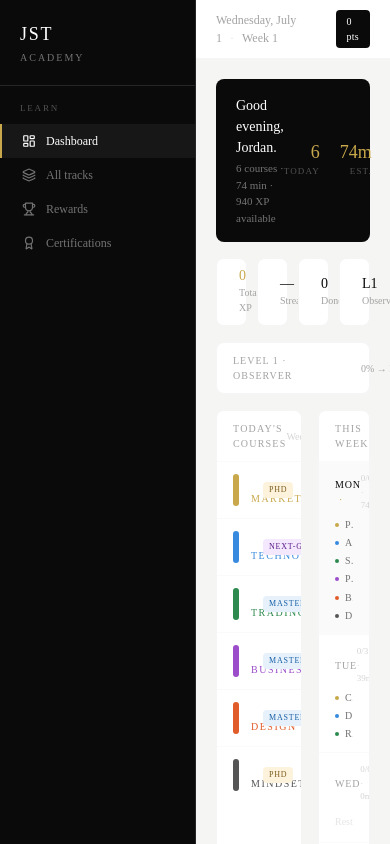
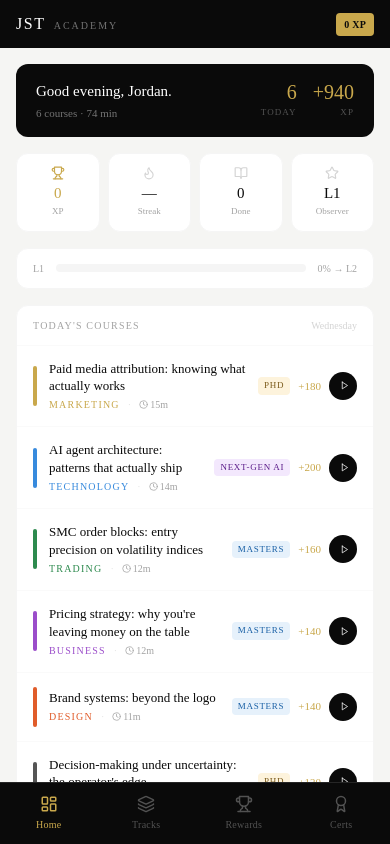
Before and after one commit to Jordan-sketch-hue/JS-ACADEMY, a Next.js app: page / in a window 390 px wide. Shown: the top 844 px of the page. Built offline with nearby package versions, Linux system fonts and the light colour scheme.

Commit message:
Fix mobile layout: single-column dashboard, bottom nav, top bar

```diff
--- a/src/app/page.tsx
+++ b/src/app/page.tsx
@@ -6,17 +6,11 @@ import { COURSES, TRACKS, LEVEL_COLORS, type Course } from '@/lib/courses'
 import { getProgress, isCourseCompleted, levelName, xpToNextLevel, type UserProgress } from '@/lib/progress'
 import { Clock, Play, CheckCircle, Flame, Trophy, BookOpen, Star } from 'lucide-react'
 
-function TrackDot({ track }: { track: string }) {
-  const t = TRACKS[track as keyof typeof TRACKS]
-  return <span style={{ color: t?.color }} className="text-[10px] font-medium tracking-[0.15em] uppercase">{t?.label ?? track}</span>
-}
-
 function LevelBadge({ level }: { level: string }) {
   const c = LEVEL_COLORS[level as keyof typeof LEVEL_COLORS] ?? { text: '#555', bg: '#f0f0ee' }
   return (
-    <span className="text-[8px] font-medium px-1.5 py-0.5 rounded tracking-[0.1em] uppercase flex-shrink-0" style={{ color: c.text, background: c.bg }}>
-      {level}
-    </span>
+    <span className="text-[9px] font-medium px-1.5 py-0.5 rounded tracking-[0.08em] uppercase flex-shrink-0"
+      style={{ color: c.text, background: c.bg }}>{level}</span>
   )
 }
 
@@ -24,30 +18,25 @@ function CourseRow({ course }: { course: Course }) {
   const done = isCourseCompleted(course.id)
   const track = TRACKS[course.track]
   return (
-    <Link
-      href={`/courses/${course.id}`}
-      className="flex items-center gap-3 px-4 py-3 hover:bg-neutral-50 transition-colors border-b border-neutral-50 last:border-0 group"
-    >
-      <div
-        className="w-1.5 h-8 rounded-full flex-shrink-0"
-        style={{ background: track?.color }}
-      />
+    <Link href={`/courses/${course.id}`}
+      className="flex items-center gap-3 px-4 py-3.5 hover:bg-neutral-50 active:bg-neutral-100 transition-colors border-b border-neutral-50 last:border-0 group">
+      <div className="w-1 h-10 rounded-full flex-shrink-0" style={{ background: track?.color }} />
       <div className="flex-1 min-w-0">
-        <div className="text-[12px] font-medium text-ink leading-tight truncate">{course.title}</div>
+        <div className="text-[13px] font-medium text-[#0a0a0a] leading-snug">{course.title}</div>
         <div className="flex items-center gap-2 mt-0.5">
-          <TrackDot track={course.track} />
-          <span className="text-[10px] text-neutral-300">·</span>
-          <span className="text-[10px] text-neutral-400 flex items-center gap-1">
-            <Clock size={9} />{course.duration}m
-          </span>
+          <span className="text-[10px] font-medium tracking-[0.12em] uppercase" style={{ color: track?.color }}>{track?.label}</span>
+          <span className="text-neutral-200 text-[10px]">·</span>
+          <span className="text-[10px] text-neutral-400 flex items-center gap-0.5"><Clock size={9} />{course.duration}m</span>
         </div>
       </div>
       <div className="flex items-center gap-2 flex-shrink-0">
         <LevelBadge level={course.level} />
-        <span className="text-[10px] text-gold font-medium">+{course.xp}</span>
+        <span className="text-[11px] text-[#c9a84c] font-medium">+{course.xp}</span>
         {done
-          ? <CheckCircle size={14} className="text-green-500" />
-          : <div className="w-6 h-6 bg-ink rounded-full flex items-center justify-center opacity-0 group-hover:opacity-100 transition-opacity"><Play size={8} className="text-white ml-0.5" /></div>
+          ? <CheckCircle size={15} className="text-green-500" />
+          : <div className="w-7 h-7 bg-[#0a0a0a] rounded-full flex items-center justify-center flex-shrink-0">
+              <Play size={9} className="text-white ml-0.5" />
+            </div>
         }
       </div>
     </Link>
@@ -67,8 +56,8 @@ export default function Dashboard() {
 
   useEffect(() => {
     setProgress(getProgress())
-    const interval = setInterval(() => setProgress(getProgress()), 2000)
-    return () => clearInterval(interval)
+    const i = setInterval(() => setProgress(getProgress()), 2000)
+    return () => clearInterval(i)
   }, [])
 
   const completed = progress?.completedCourses.filter(c => c.completedAt).length ?? 0
@@ -86,94 +75,66 @@ export default function Dashboard() {
 
   return (
     <Shell>
-      {/* Topbar */}
-      <div className="bg-white border-b border-neutral-100 px-5 py-2.5 flex items-center justify-between flex-shrink-0">
-        <div className="text-[12px] text-neutral-400">
-          {today.toLocaleDateString('en-US', { weekday: 'long', month: 'long', day: 'numeric' })}
-          <span className="mx-2 text-neutral-200">·</span>Week 1
+      <div className="p-4 md:p-5 space-y-4">
+
+        {/* Hero */}
+        <div className="bg-[#0a0a0a] rounded-xl px-5 py-4 flex items-center justify-between">
+          <div>
+            <div className="text-white text-[15px] font-medium">Good {getTimeOfDay()}, Jordan.</div>
+            <div className="text-[11px] text-neutral-500 mt-0.5">{todayCourses.length} courses · {totalMin} min</div>
           </div>
-        <div className="flex items-center gap-3">
-          {streak > 0 && (
-            <div className="flex items-center gap-1 text-[11px] text-neutral-400">
-              <Flame size={12} className="text-gold" />{streak}-day streak
-            </div>
-          )}
-          <div className="bg-ink text-white text-[10px] font-medium px-2.5 py-1 rounded tracking-wide">{xp.toLocaleString()} pts</div>
-        </div>
-      </div>
-
-      <div className="flex-1 overflow-auto">
-        <div className="p-5 max-w-5xl">
-
-          {/* Hero — compact */}
-          <div className="bg-ink rounded-lg px-5 py-4 mb-4 flex items-center justify-between">
-            <div>
-              <div className="text-white text-[14px] font-medium">Good {getTimeOfDay()}, Jordan.</div>
-              <div className="text-[11px] text-neutral-500 mt-0.5">
-                {todayCourses.length} courses · {totalMin} min · {totalXpAvailable} XP available
-              </div>
-            </div>
-            <div className="flex gap-5">
+          <div className="flex gap-4">
             {[
               { val: todayCourses.length, label: 'Today' },
-                { val: `${totalMin}m`, label: 'Est.' },
               { val: `+${totalXpAvailable}`, label: 'XP' },
             ].map(({ val, label }) => (
               <div key={label} className="text-right">
-                  <div className="text-gold text-lg font-medium leading-none">{val}</div>
+                <div className="text-[#c9a84c] text-xl font-medium leading-none">{val}</div>
                 <div className="text-[9px] text-neutral-600 tracking-[0.12em] uppercase mt-1">{label}</div>
               </div>
             ))}
           </div>
         </div>
 
-          {/* Stats row */}
-          <div className="grid grid-cols-4 gap-2.5 mb-4">
+        {/* Stats */}
+        <div className="grid grid-cols-4 gap-2">
           {[
-              { icon: Trophy, val: xp.toLocaleString(), label: 'Total XP', gold: true },
+            { icon: Trophy, val: xp.toLocaleString(), label: 'XP', gold: true },
             { icon: Flame, val: streak || '—', label: 'Streak', gold: false },
             { icon: BookOpen, val: completed, label: 'Done', gold: false },
             { icon: Star, val: `L${level}`, label: levelName(level), gold: false },
           ].map(({ icon: Icon, val, label, gold }) => (
-              <div key={label} className="bg-white border border-neutral-100 rounded-lg px-3 py-2.5 flex items-center gap-2.5">
-                <Icon size={14} className={gold ? 'text-gold' : 'text-neutral-300'} />
-                <div>
-                  <div className={`text-[14px] font-medium leading-none ${gold ? 'text-gold' : 'text-ink'}`}>{val}</div>
-                  <div className="text-[10px] text-neutral-400 mt-0.5">{label}</div>
-                </div>
+            <div key={label} className="bg-white border border-neutral-100 rounded-xl p-3 flex flex-col items-center text-center">
+              <Icon size={14} className={gold ? 'text-[#c9a84c]' : 'text-neutral-300'} />
+              <div className={`text-[15px] font-medium mt-1.5 leading-none ${gold ? 'text-[#c9a84c]' : 'text-[#0a0a0a]'}`}>{val}</div>
+              <div className="text-[9px] text-neutral-400 mt-1 truncate w-full">{label}</div>
             </div>
           ))}
         </div>
 
         {/* XP bar */}
-          <div className="bg-white border border-neutral-100 rounded-lg px-4 py-2.5 mb-4 flex items-center gap-4">
-            <div className="text-[10px] text-neutral-400 tracking-[0.1em] uppercase w-24 flex-shrink-0">Level {level} · {levelName(level)}</div>
-            <div className="flex-1 bg-neutral-100 rounded h-1.5 overflow-hidden">
-              <div className="h-full bg-gold rounded transition-all duration-700" style={{ width: `${pct}%` }} />
+        <div className="bg-white border border-neutral-100 rounded-xl px-4 py-3 flex items-center gap-3">
+          <span className="text-[10px] text-neutral-400 flex-shrink-0">L{level}</span>
+          <div className="flex-1 bg-neutral-100 rounded h-2 overflow-hidden">
+            <div className="h-full bg-[#c9a84c] rounded transition-all duration-700" style={{ width: `${pct}%` }} />
           </div>
-            <div className="text-[10px] text-neutral-400 flex-shrink-0">{pct}% → L{level + 1}</div>
+          <span className="text-[10px] text-neutral-400 flex-shrink-0">{pct}% → L{level + 1}</span>
         </div>
 
-          {/* Two column layout: today's courses + week schedule */}
-          <div className="grid grid-cols-5 gap-4">
-
-            {/* Today's courses — takes 3 cols */}
-            <div className="col-span-3 bg-white border border-neutral-100 rounded-lg overflow-hidden">
-              <div className="px-4 py-2.5 border-b border-neutral-50 flex items-center justify-between">
+        {/* Today's courses */}
+        <div className="bg-white border border-neutral-100 rounded-xl overflow-hidden">
+          <div className="px-4 py-3 border-b border-neutral-50 flex items-center justify-between">
             <div className="text-[10px] font-medium tracking-[0.12em] uppercase text-neutral-400">Today's courses</div>
-                <div className="text-[10px] text-neutral-300">{today.toLocaleDateString('en-US', { weekday: 'long' })}</div>
+            <div className="text-[10px] text-neutral-300">
+              {today.toLocaleDateString('en-US', { weekday: 'long' })}
             </div>
-              {todayCourses.map(course => (
-                <CourseRow key={course.id} course={course} />
-              ))}
-              {todayCourses.length === 0 && (
-                <div className="px-4 py-6 text-[12px] text-neutral-300 text-center">No courses scheduled today</div>
-              )}
+          </div>
+          {todayCourses.map(c => <CourseRow key={c.id} course={c} />)}
         </div>
 
-            {/* Week schedule — takes 2 cols */}
-            <div className="col-span-2 bg-white border border-neutral-100 rounded-lg overflow-hidden">
-              <div className="px-4 py-2.5 border-b border-neutral-50">
+        {/* Week schedule */}
+        <div className="bg-white border border-neutral-100 rounded-xl overflow-hidden">
+          <div className="px-4 py-3 border-b border-neutral-50">
             <div className="text-[10px] font-medium tracking-[0.12em] uppercase text-neutral-400">This week</div>
           </div>
           {days.map(({ label, n }) => {
@@ -181,32 +142,28 @@ export default function Dashboard() {
             const isToday = n === activeDay
             const doneCount = dayCourses.filter(c => isCourseCompleted(c.id)).length
             return (
-                  <div key={n} className={`px-4 py-2.5 border-b border-neutral-50 last:border-0 ${isToday ? 'bg-neutral-50' : ''}`}>
-                    <div className="flex items-center justify-between mb-1">
-                      <span className={`text-[10px] font-medium tracking-[0.08em] uppercase ${isToday ? 'text-ink' : 'text-neutral-400'}`}>
-                        {label} {isToday && <span className="text-gold ml-1">·</span>}
+              <div key={n} className={`px-4 py-3 border-b border-neutral-50 last:border-0 ${isToday ? 'bg-neutral-50' : ''}`}>
+                <div className="flex items-center justify-between mb-1.5">
+                  <span className={`text-[11px] font-medium tracking-[0.08em] uppercase ${isToday ? 'text-[#0a0a0a]' : 'text-neutral-400'}`}>
+                    {label}{isToday && <span className="text-[#c9a84c] ml-1.5">← today</span>}
                   </span>
-                      <span className="text-[9px] text-neutral-300">
-                        {doneCount}/{dayCourses.length} · {dayCourses.reduce((s, c) => s + c.duration, 0)}m
-                      </span>
+                  <span className="text-[10px] text-neutral-300">{doneCount}/{dayCourses.length} · {dayCourses.reduce((s, c) => s + c.duration, 0)}m</span>
                 </div>
-                    <div className="space-y-0.5">
+                <div className="space-y-1">
                   {dayCourses.map(c => (
-                        <Link key={c.id} href={`/courses/${c.id}`} className="flex items-center gap-1.5 hover:opacity-70">
-                          <span className="w-1 h-1 rounded-full flex-shrink-0" style={{ background: TRACKS[c.track]?.color }} />
-                          <span className="text-[10px] text-neutral-500 truncate leading-relaxed">{c.title.length > 32 ? c.title.slice(0, 32) + '…' : c.title}</span>
-                          {isCourseCompleted(c.id) && <CheckCircle size={9} className="text-green-400 flex-shrink-0" />}
+                    <Link key={c.id} href={`/courses/${c.id}`} className="flex items-center gap-1.5 active:opacity-60">
+                      <span className="w-1.5 h-1.5 rounded-full flex-shrink-0" style={{ background: TRACKS[c.track]?.color }} />
+                      <span className="text-[11px] text-neutral-500 leading-snug truncate">{c.title}</span>
+                      {isCourseCompleted(c.id) && <CheckCircle size={10} className="text-green-400 flex-shrink-0" />}
                     </Link>
                   ))}
-                      {dayCourses.length === 0 && <span className="text-[10px] text-neutral-200">Rest</span>}
+                  {dayCourses.length === 0 && <span className="text-[11px] text-neutral-300">Rest day</span>}
                 </div>
               </div>
             )
           })}
         </div>
-          </div>
 
-        </div>
       </div>
     </Shell>
   )
--- a/src/components/Shell.tsx
+++ b/src/components/Shell.tsx
@@ -1,10 +1,106 @@
-import Sidebar from './Sidebar'
+'use client'
+import { useEffect, useState } from 'react'
+import Link from 'next/link'
+import { usePathname } from 'next/navigation'
+import { LayoutDashboard, Layers, Trophy, Award, Flame } from 'lucide-react'
+import { getProgress, levelName, xpToNextLevel } from '@/lib/progress'
+
+const nav = [
+  { href: '/', label: 'Home', icon: LayoutDashboard },
+  { href: '/tracks', label: 'Tracks', icon: Layers },
+  { href: '/rewards', label: 'Rewards', icon: Trophy },
+  { href: '/certifications', label: 'Certs', icon: Award },
+]
 
 export default function Shell({ children }: { children: React.ReactNode }) {
+  const path = usePathname()
+  const [xp, setXp] = useState(0)
+  const [streak, setStreak] = useState(0)
+  const [level, setLevel] = useState(1)
+
+  useEffect(() => {
+    const p = getProgress()
+    setXp(p.xp); setStreak(p.streak); setLevel(p.level)
+    const i = setInterval(() => {
+      const p2 = getProgress()
+      setXp(p2.xp); setStreak(p2.streak); setLevel(p2.level)
+    }, 2000)
+    return () => clearInterval(i)
+  }, [])
+
+  const { pct } = xpToNextLevel(xp)
+
   return (
-    <div className="flex min-h-screen">
-      <Sidebar />
-      <main className="flex-1 overflow-auto">{children}</main>
+    <div className="flex h-screen overflow-hidden bg-[#f5f5f3]">
+
+      {/* Desktop sidebar */}
+      <aside className="hidden md:flex w-[180px] bg-[#0a0a0a] flex-col flex-shrink-0 border-r border-neutral-800">
+        <div className="px-5 py-5 border-b border-neutral-800">
+          <div className="text-white font-medium tracking-widest text-lg">JST</div>
+          <div className="text-[10px] text-neutral-500 tracking-[0.2em] uppercase mt-0.5">Academy</div>
+        </div>
+        <nav className="flex-1 py-3">
+          {nav.map(({ href, label, icon: Icon }) => {
+            const active = path === href
+            return (
+              <Link key={href} href={href}
+                className={`flex items-center gap-2.5 px-5 py-2.5 text-[12px] transition-colors ${
+                  active ? 'text-white border-l-2 border-[#c9a84c] bg-neutral-900' : 'text-neutral-500 hover:text-white hover:bg-neutral-900 border-l-2 border-transparent'
+                }`}>
+                <Icon size={13} />{label}
+              </Link>
+            )
+          })}
+        </nav>
+        <div className="px-5 py-4 border-t border-neutral-800">
+          {streak > 0 && (
+            <div className="flex items-center gap-1.5 mb-2">
+              <Flame size={12} className="text-[#c9a84c]" />
+              <span className="text-[10px] text-neutral-400">{streak}-day streak</span>
+            </div>
+          )}
+          <div className="flex justify-between mb-1">
+            <span className="text-[10px] text-neutral-500">L{level} · {levelName(level)}</span>
+            <span className="text-[10px] text-[#c9a84c]">{xp.toLocaleString()}</span>
+          </div>
+          <div className="bg-neutral-800 rounded h-1 overflow-hidden">
+            <div className="h-full bg-[#c9a84c] rounded" style={{ width: `${pct}%` }} />
+          </div>
+        </div>
+      </aside>
+
+      {/* Main content */}
+      <div className="flex-1 flex flex-col overflow-hidden">
+        {/* Mobile top bar */}
+        <div className="md:hidden flex items-center justify-between px-4 py-3 bg-[#0a0a0a] flex-shrink-0">
+          <div>
+            <span className="text-white font-medium tracking-widest text-base">JST</span>
+            <span className="text-neutral-500 text-[10px] tracking-[0.2em] uppercase ml-2">Academy</span>
+          </div>
+          <div className="flex items-center gap-2">
+            {streak > 0 && <div className="flex items-center gap-1"><Flame size={12} className="text-[#c9a84c]" /><span className="text-[11px] text-neutral-400">{streak}</span></div>}
+            <div className="bg-[#c9a84c] text-[#0a0a0a] text-[10px] font-bold px-2 py-1 rounded tracking-wide">{xp.toLocaleString()} XP</div>
+          </div>
+        </div>
+
+        {/* Scrollable content */}
+        <main className="flex-1 overflow-y-auto pb-16 md:pb-0">
+          {children}
+        </main>
+
+        {/* Mobile bottom nav */}
+        <nav className="md:hidden fixed bottom-0 left-0 right-0 bg-[#0a0a0a] border-t border-neutral-800 flex z-50">
+          {nav.map(({ href, label, icon: Icon }) => {
+            const active = path === href
+            return (
+              <Link key={href} href={href} className="flex-1 flex flex-col items-center py-3 gap-1">
+                <Icon size={18} className={active ? 'text-[#c9a84c]' : 'text-neutral-600'} />
+                <span className={`text-[10px] tracking-wide ${active ? 'text-[#c9a84c]' : 'text-neutral-600'}`}>{label}</span>
+              </Link>
+            )
+          })}
+        </nav>
+      </div>
     </div>
   )
 }
```
Lines whose indentation alone changed are shown as unchanged.
